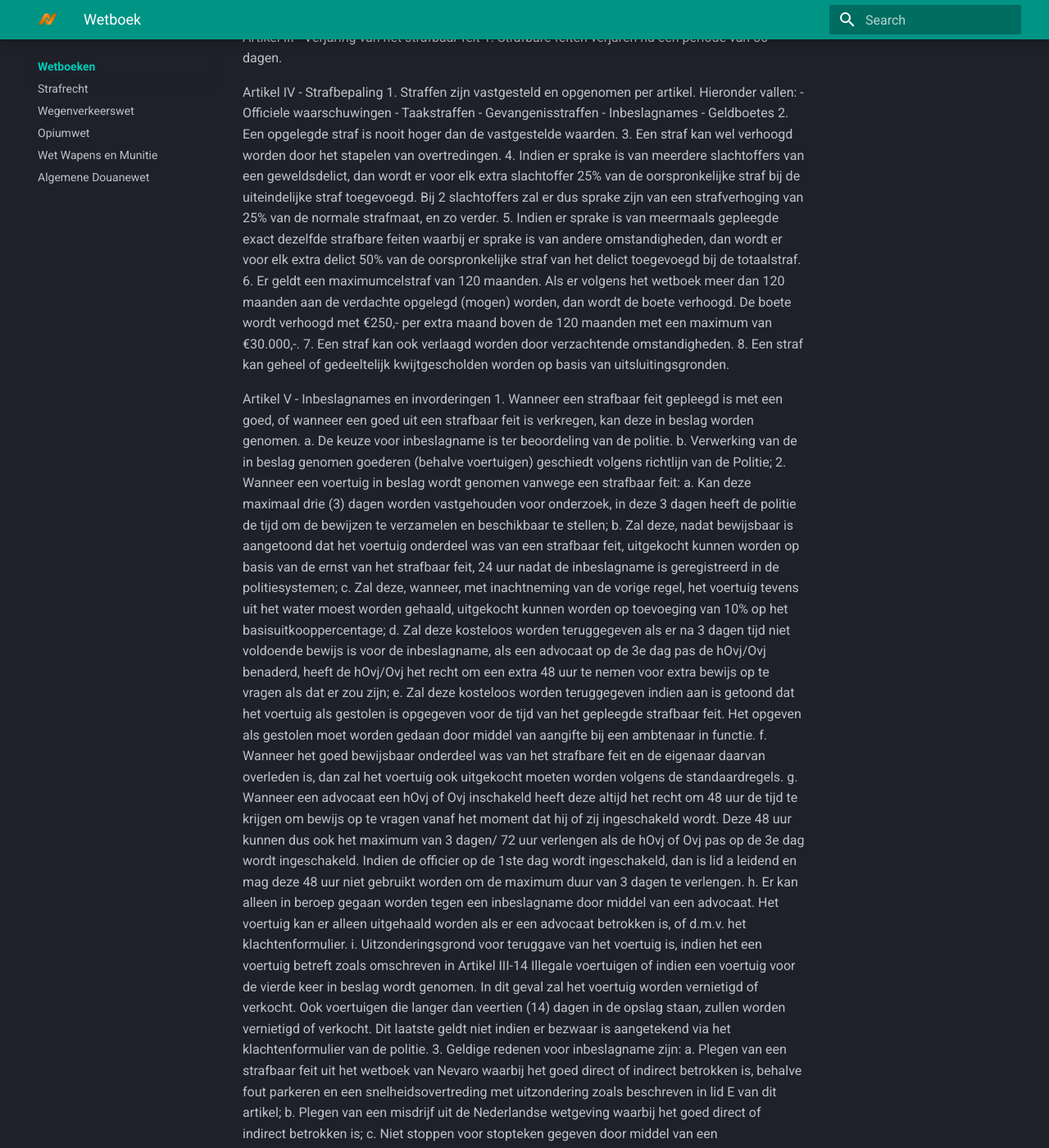
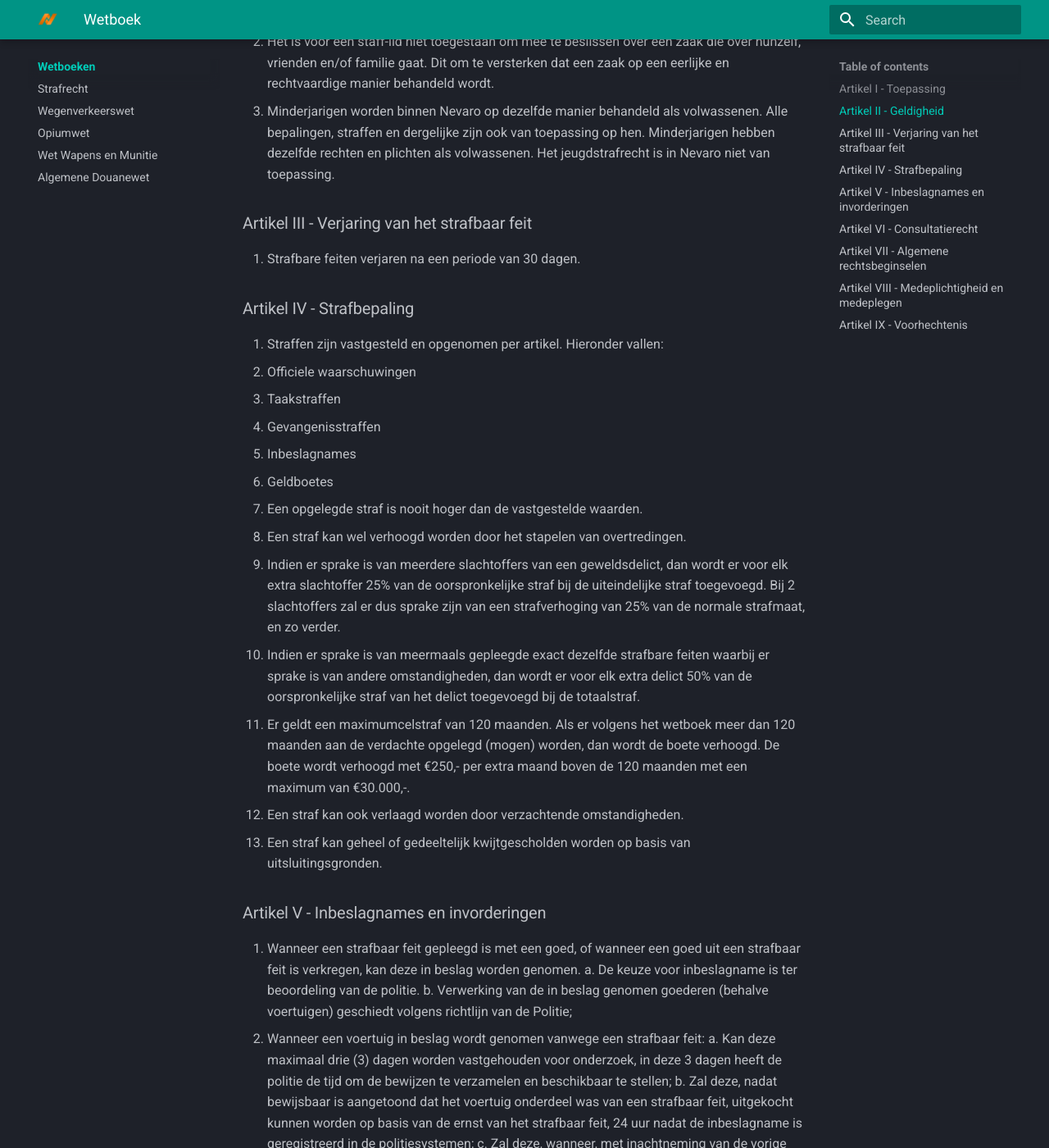
Before and after one commit to MythicalLapis0181/NevaroRP-Docs, an MkDocs documentation site: the page built from docs/wetboek/index.md, in a window 1280 px wide and 1400 px high, scrolled down 483 px. Shown: the whole window at 82% size. Built offline with MkDocs 1.6.1 and Material for MkDocs 9.7.7, drawn with Linux system fonts in a browser that asks for light colours; some of the changed text lies outside the part shown.

Commit message:
Update index.md

```diff
--- a/docs/wetboek/index.md
+++ b/docs/wetboek/index.md
@@ -1,17 +1,17 @@
 # Wetboek
-Artikel I - Toepassing
+### Artikel I - Toepassing
 1. Het wetboek van Nevaro Roleplay is van toepassing op het gehele grondgebied van de stad Nevaro.
 2. Aanvullend op alle beschreven gevallen in dit wetboek is het Nederlands recht van toepassing.
 
-Artikel II - Geldigheid
+### Artikel II - Geldigheid
 1. Bij verandering van een wetgeving na het tijdstip waarop het feit begaan is, wordt voor de verdachte de meest gunstigste bepalingen toegepast.
 2. Het is voor een staff-lid niet toegestaan om mee te beslissen over een zaak die over hunzelf, vrienden en/of familie gaat. Dit om te versterken dat een zaak op een eerlijke en rechtvaardige manier behandeld wordt.
 3. Minderjarigen worden binnen Nevaro op dezelfde manier behandeld als volwassenen. Alle bepalingen, straffen en dergelijke zijn ook van toepassing op hen. Minderjarigen hebben dezelfde rechten en plichten als volwassenen. Het jeugdstrafrecht is in Nevaro niet van toepassing.
 
-Artikel III - Verjaring van het strafbaar feit
+### Artikel III - Verjaring van het strafbaar feit
 1. Strafbare feiten verjaren na een periode van 30 dagen.
 
-Artikel IV - Strafbepaling
+### Artikel IV - Strafbepaling
 1. Straffen zijn vastgesteld en opgenomen per artikel. Hieronder vallen:
 - Officiele waarschuwingen
 - Taakstraffen
@@ -26,7 +26,7 @@
 7. Een straf kan ook verlaagd worden door verzachtende omstandigheden.
 8. Een straf kan geheel of gedeeltelijk kwijtgescholden worden op basis van uitsluitingsgronden.
 
-Artikel V - Inbeslagnames en invorderingen
+### Artikel V - Inbeslagnames en invorderingen
 1. Wanneer een strafbaar feit gepleegd is met een goed, of wanneer een goed uit een strafbaar feit is verkregen, kan deze in beslag worden genomen.
 a. De keuze voor inbeslagname is ter beoordeling van de politie.
 b. Verwerking van de in beslag genomen goederen (behalve voertuigen) geschiedt volgens richtlijn van de Politie;
@@ -52,14 +52,14 @@
 6. Alle bovenstaande leden gelden ook voor helikopters en vliegtuigen.
 7. Meerdere notities voor het vliegen zonder vliegbrevet zal resulteren in een inbeslagname van het voertuig.
 
-Artikel VI - Consultatierecht
+### Artikel VI - Consultatierecht
 1. Krachtens artikel 6 van het Europees Verdrag voor de Rechten van de Mens is het een verdachte, voorafgaand aan een verhoor, toegestaan consultatie te ontvangen van zijn of haar voorkeursadvocaat.
 2. Indien de voorkeursadvocaat genoemd in lid 1 niet beschikbaar is, is een vervangend advocaat afdoende om te voldoen aan dit recht.
 3. Indien de verdachte verkiest zelf een voorkeursadvocaat op te roepen zijn de kosten van consultatie en rechtsbijstand voor rekening van de verdachte;
 4. Indien de oproep zoals genoemd in lid 3 niet mogelijk blijkt, of de verdachte weigert een advocaat op te roepen, dan is de verbalisant verplicht tot het oproepen van een advocaat voor de verdachte;
 5. Uitsluitingsgrond voor lid 4 is wanneer verdachte expliciet en ondubbelzinnig afziet van zijn of haar recht tot consultatie.
 
-Artikel VII - Algemene rechtsbeginselen
+### Artikel VII - Algemene rechtsbeginselen
 1. De algemene rechtsbeginselen stellen eisen en scheppen kaders aan beleid of regelgeving. Beleid of regelgeving dat onvoldoende aansluit op algemene rechtsbeginselen kan onderhevig zijn aan uitsluiting of verwerping.
 2. Onder de algemene rechtsbeginselen wordt verstaan:
 a. Subsidiariteit, het toepassen van maatregelen en acties die het minst bezwarend zijn;
@@ -74,7 +74,7 @@
 j. Ne bis in idem, waarbij iemand niet tweemaal veroordeeld mag worden voor hetzelfde feit;
 k. Het schutznorm-beginsel, waarbij er geen rechtsgevolg of sanctie wordt gekoppeld aan een vormfout als de verdachte niet zelf is getroffen in een (verdedigings)belang dat door het geschonden vormvoorschrift wordt beschermd.
 
-Artikel VIII - Medeplichtigheid en medeplegen
+### Artikel VIII - Medeplichtigheid en medeplegen
 1. Als medeplichtigen van een strafbaar feit worden gestraft:
 a. zij die opzettelijk behulpzaam zijn bij het plegen van het misdrijf;
 b. zij die opzettelijk gelegenheid, middelen of inlichtingen verschaffen tot het plegen van het misdrijf;
@@ -88,7 +88,7 @@
 6. Daders en medeplichtigen van een strafbaar feit worden gestraft volgens de strafbepaling van het desbetreffende artikel.
 7. Indien er onduidelijkheid is over medeplegen of medeplichtigheid tijdens een strafzaak dan kan een Hulpofficier van Justitie, Officier van Justitie of in uiterste gevallen een rechter hierover een eindoordeel vellen.
 
-Artikel IX - Voorhechtenis
+### Artikel IX - Voorhechtenis
 1. Voorhechtenis is alleen toegestaan voor feiten waar een celstraf op staat.
 2. Voorhechtenis kan alleen gegeven worden indien er wettig overtuigend bewijs is dat de verdachte een strafbaar feit heeft begaan.
 3. De maximale periode van de voorhechtenis is 24 uur. Dit kan maximaal verlengt worden tot 72 uur voorarrest door een hOvJ.
```
